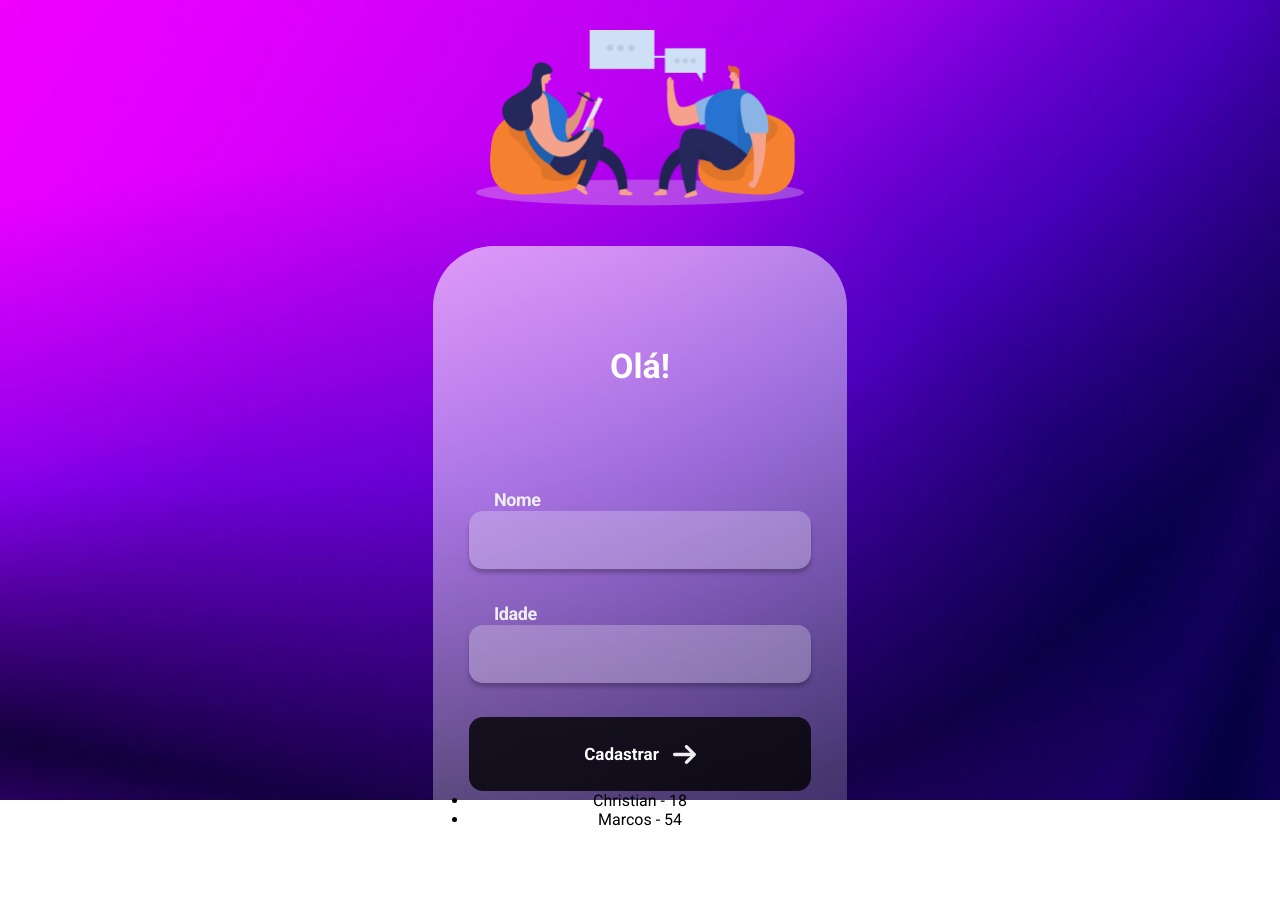
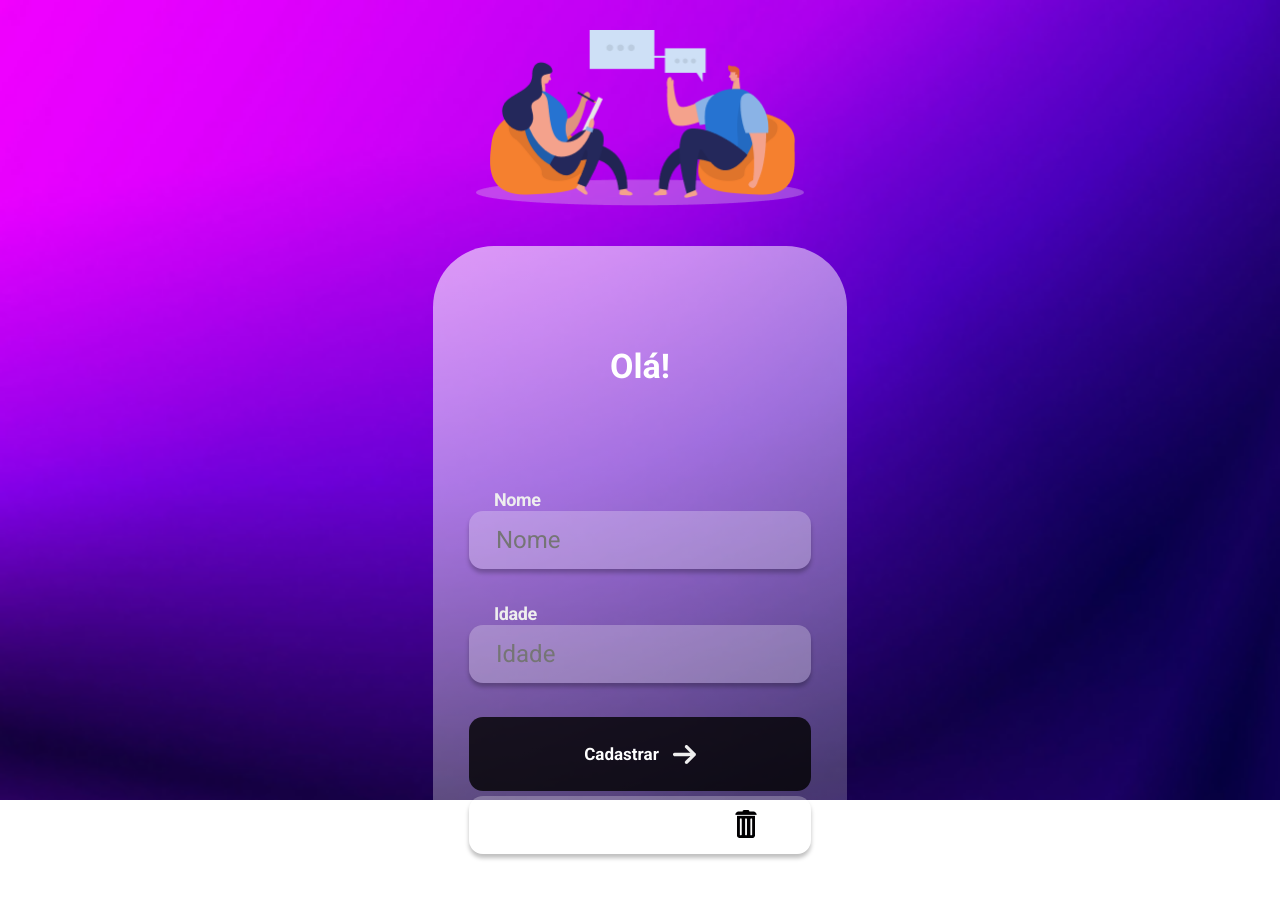
Before and after one commit to christianlsb/mobile-registration, a React (Create React App) app: page / in a window 1280 px wide. Both pictures are taken after a click on the button "Cadastrar". Shown: the top 898 px of the page. Built offline with nearby package versions, Linux system fonts and the light colour scheme.

Commit message:
feat: added create users

```diff
--- a/src/App.js
+++ b/src/App.js
@@ -7,15 +7,31 @@
   Input,
   Button,
   Arrow,
+  User
 } from "./styles/style";
 import PepoleImg from "./assets/imgs/pepole.png";
 import ArrowImg from "./assets/imgs/arrow.png";
+import Trash from "./assets/imgs/trash.png"
+import { useState } from "react";
 
 function App() {
-    const users = [
-      { id: Math.random(), name: "Christian", age: 18 },
-      { id: Math.random(), name: "Marcos", age: 54 },
-    ];
+
+  const [users, setUsers] = useState([])
+  const [name, setName] = useState()
+  const [age, setAge] = useState()
+
+
+  function addNewUser(){
+   setUsers([...users,{id: Math.random(), name, age}])
+  }
+
+  function changeName(event){
+    setName(event.target.value)
+  }
+
+  function changeAge(event){
+    setAge(event.target.value)
+  }
 
   return (
     <>
@@ -24,18 +40,19 @@
         <Containerinformations>
           <H1>Olá!</H1>
           <Label>Nome</Label>
-            <Input />
+          <Input onChange={changeName} placeholder="Nome"/>
           <Label>Idade</Label>
-            <Input />
-            <Button>
+          <Input onChange={changeAge} placeholder="Idade"/>
+          <Button onClick={addNewUser}>
             Cadastrar
             <Arrow src={ArrowImg} />
           </Button>
           <ul align="center">
             {users.map((user) => (
-                <li key={user.id}>
-                  {user.name} - {user.age}
-                </li>
+              <User key={user.id}>
+                <p>{user.name}</p>  <p>{user.age}</p>
+                <button><img src={Trash}/></button>
+              </User>
             ))}
           </ul>
         </Containerinformations>
--- a/src/styles/style.js
+++ b/src/styles/style.js
@@ -91,3 +91,27 @@ export const Arrow = styled.img`
     height: 18.93px;
     margin-left: 14px;
 `;
+
+export const User = styled.li`
+    width: 342px;
+    height: 58px;
+    background: rgba(255, 255, 255, 0.25);
+    border-radius: 14px;
+    box-shadow: 0px 4px 4px rgba(0, 0, 0, 0.25);
+    list-style-type: none;
+    display: flex;
+    justify-content: space-around;
+    align-items: center;
+    font-weight: 400;
+    font-size: 24px;
+    line-height: 28px;
+    color: #FFFFFF;
+    outline: none;
+    border: none;
+    margin-top: 5px;
+    button{
+        background: none;
+        border: none;
+        cursor: pointer;
+    }
+`
```
Also changed, not shown: src/assets/imgs/trash.png (added). Lines whose indentation alone changed are shown as unchanged.
